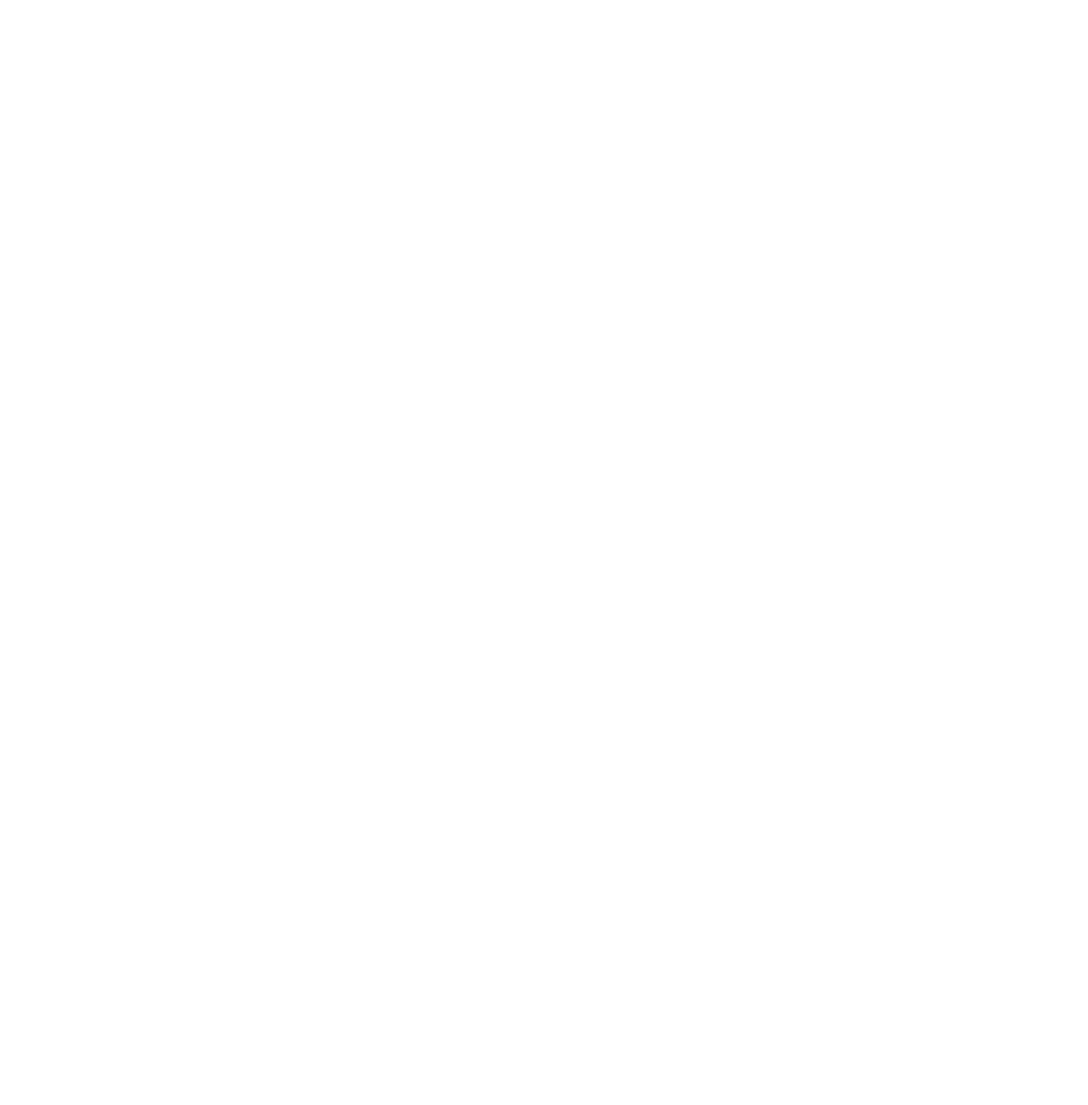
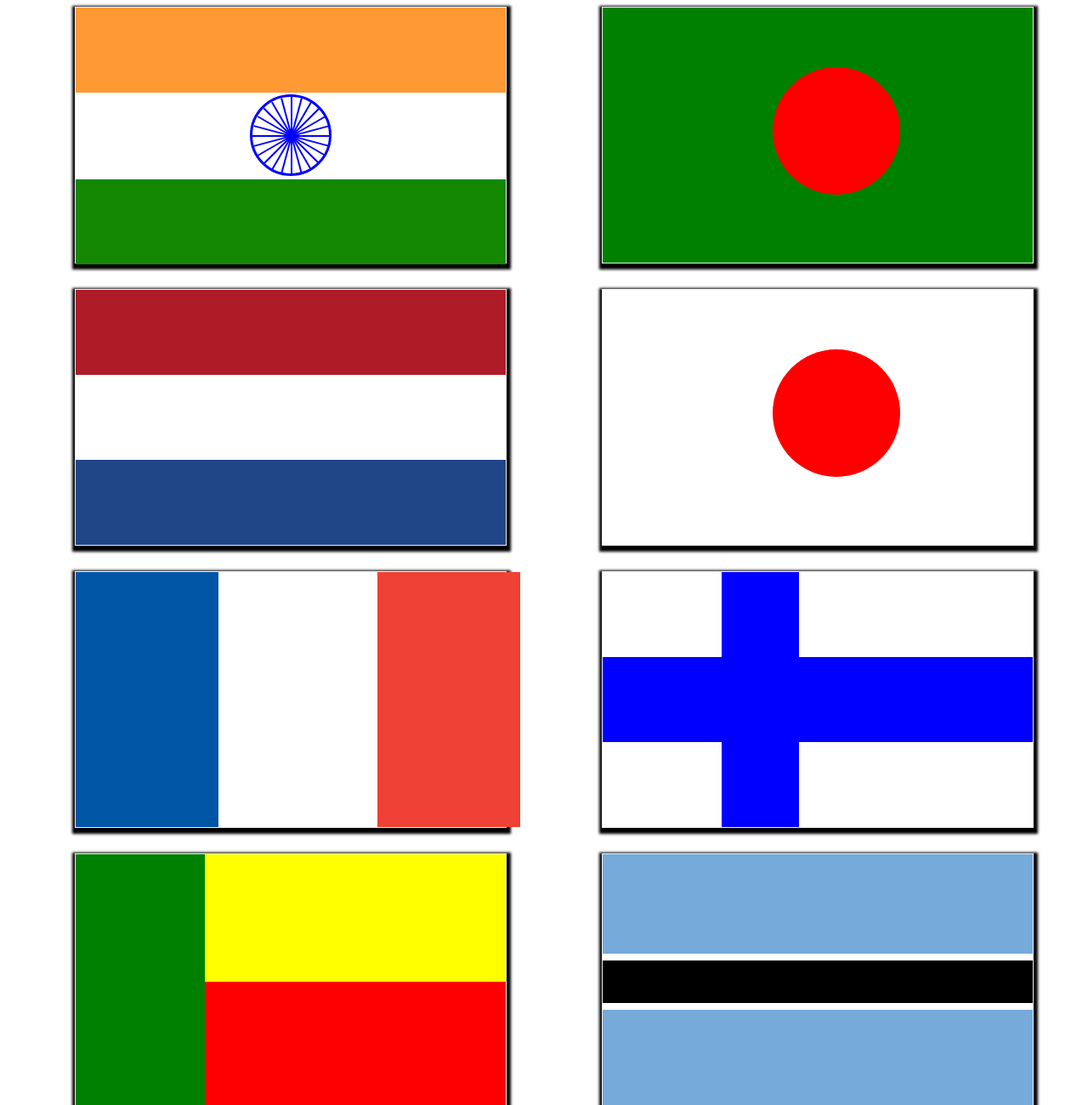
Before and after one commit to Hanan6927/MyCV, a plain HTML site: page question3.html in a window 1280 px wide. Shown: the top 1300 px of the page at 85% size. Before the commit the page ends 800 px from the top, so only its background shows below. Drawn offline with Linux system fonts and the light colour scheme.

Commit message:
-> In myworks file i have made some cards as a menu for the given 3 questions. I made it very interactive by adding some hover effets -> In question1 file i have made the questions by using selectors css file which is inside assets folder -> In question 2 file I have made the second questions answer which is the tictac board by using a simple trick in tables -> In question 3 I have drawn 12 flags by using html and css. For only this purpose I have made new css file called flags.css inside assets folder

```diff
--- a/assets/css.css
+++ b/assets/css.css
@@ -35,3 +35,6 @@ nav > ul > li{
 nav ul li a:hover{
     color: white;
 }
+.d1{
+    margin: 1.3%;
+}
--- /dev/null
+++ b/assets/flags.css
@@ -0,0 +1,382 @@
+#india{
+    margin-left: 80px;
+    float: left;
+    box-shadow: 1px 3px 3px 4px;
+}
+#india li{
+    width: 100%;
+    list-style-type: none;
+    height: 100px;
+}
+#india li:nth-child(1){
+    background-color: #ff9933;
+}
+#india li:nth-child(2){
+    background-color: #ffffff;
+}
+#india li:nth-child(3){
+    background-color: #138800;
+}.flip-card {
+
+    background-color: transparent;
+    width: 40%;
+    height: 300px;
+    border: 1px solid #f1f1f1;
+    perspective: 1000px;
+  }
+
+  /* This container is needed to position the front and back side */
+  .flip-card-inner {
+    position: relative;
+    width: 100%;
+    height: 100%;
+    text-align: center;
+    transition: transform 0.8s;
+    transform-style: preserve-3d;
+  }
+
+  /* Do an horizontal flip when you move the mouse over the flip box container */
+  .flip-card:hover .flip-card-inner {
+    transform: rotateY(180deg);
+  }
+
+  /* Position the front and back side */
+  .flip-card-front, .flip-card-back {
+    position: absolute;
+    width: 100%;
+    height: 100%;
+    -webkit-backface-visibility: hidden;
+    backface-visibility: hidden;
+  }
+  .flip-card-back {
+    background-color: dodgerblue;
+    color: white;
+    transform: rotateY(180deg);
+  }
+  #circle{
+    width: 90px;
+    height: 90px;
+    border: 3px solid #0000ff;
+    border-radius: 50%;
+    margin: 2px auto;
+  }
+  #circle div{
+      position: relative;
+      width: 90px;
+      border: 1px solid #0000ff;
+  }
+  #div1{
+      top: 45px;
+  }
+  #div2{
+      top: 43px;
+      transform: rotate(90deg);
+  }
+  #div3{
+    top: 41px;
+    transform: rotate(15deg);
+}
+#div4{
+    top: 39px;
+    transform: rotate(30deg);
+}
+#div5{
+    top: 37px;
+    transform: rotate(45deg);
+}
+#div6{
+    top: 35px;
+    transform: rotate(60deg);
+}
+#div7{
+    top: 33px;
+    transform: rotate(75deg);
+}
+#div8{
+    top: 31px;
+    transform: rotate(-15deg);
+}
+#div9{
+    top: 29px;
+    transform: rotate(-30deg);
+}
+#div10{
+    top: 27px;
+    transform: rotate(-45deg);
+}
+#div11{
+    top: 25px;
+    transform: rotate(-60deg);
+}
+#div12{
+    top: 23px;
+    transform: rotate(-75deg);
+}
+#bangladesh{
+    margin-left: 700px;
+    box-shadow: 1px 3px 3px 4px;
+}
+.sabuj_area{
+    width: 100%;
+    background-color: green;
+    height: 100%;
+}
+.red_circle{
+    position: relative;
+    width: 150px;
+    height:150px;
+    border-radius: 50%;
+    background-color: red;
+    top: 70px;
+    left: 200px;
+}
+#netherland{
+    margin-left: 80px;
+    margin-top: 30px;
+    box-shadow: 1px 3px 3px 4px;
+    float: left;
+}
+#netherland li{
+    width: 100%;
+    list-style-type: none;
+    height: 100px;
+}
+#netherland li:nth-child(1){
+    background-color: #AE1C28;
+}
+#netherland li:nth-child(2){
+    background-color: #ffffff;
+}
+#netherland li:nth-child(3){
+    background-color: #214688;
+}
+#japan{
+    margin-left: 700px;
+    margin-top: 30px;
+    box-shadow: 1px 3px 3px 4px;
+}
+.rectangle{
+    width: 100%;
+    background-color: white;
+    height: 100%;
+}
+.jap_circle{
+    position: relative;
+    width: 150px;
+    height:150px;
+    border-radius: 50%;
+    background-color: red;
+    top: 70px;
+    left: 200px;
+}
+#france{
+    margin-left: 80px;
+    float: left;
+    margin-top: 30px;
+    box-shadow: 1px 3px 3px 4px;
+}
+.f_flag{
+    background-color: white;
+    position: relative;
+}
+.f_flag:nth-child(1){
+    width: 33.3%;
+    height: 100%;
+    background-color: #0055A4;
+    position: absolute;
+    top: 0;
+    left: 0;
+}
+#t{
+    margin-left: 355px;
+    width: 100%;
+    height: 100%;
+    background-color:#EF4135;
+    position: absolute;
+    top: 0;
+    left: 0;
+}
+#finnland{
+    margin-top: 30px;
+    box-shadow: 1px 3px 3px 4px;
+    margin-left: 700px;
+}
+#finnland li{
+    width: 100%;
+    list-style-type: none;
+    height: 100px;
+}
+#finnland li:nth-child(1){
+    background-color: white;
+}
+#finnland li:nth-child(2){
+    background-color: blue;
+}
+#finnland li:nth-child(3){
+    background-color: white;
+}
+.t{
+    margin-left: 140px;
+    width: 18%;
+    height: 100%;
+    background-color:blue;
+    position: absolute;
+    top: 0;
+    left: 0;
+}
+#benin{
+    box-shadow: 1px 3px 3px 4px;
+    margin-top: 30px;
+    margin-left: 80px;
+    float: left;
+}
+#benin li{
+    width: 100%;
+    list-style-type: none;
+    height: 150px;
+}
+#benin li:nth-child(1){
+    background-color: yellow;
+}
+#benin li:nth-child(2){
+    background-color: red;
+}
+.benin_t{
+    width: 30%;
+    height: 100%;
+    background-color:green;
+    position: absolute;
+    top: 0;
+    left: 0;
+}
+#botswana{
+    box-shadow: 1px 3px 3px 4px;
+    margin-top: 30px;
+    margin-left: 700px;
+}
+#botswana li{
+    width: 100%;
+    list-style-type: none;
+    height: 117px;
+}
+#botswana li:nth-child(1){
+    background-color: #75aadb;
+}
+#botswana li:nth-child(2){
+    height: 50px;
+    margin: 8px 0;
+    background-color: black;
+}
+#botswana li:nth-child(3){
+    background-color: #75aadb;
+}
+#nigeria{
+    box-shadow: 1px 3px 3px 4px;
+    margin-top: 30px;
+    margin-left: 80px;
+    float: left;
+}
+#nig_1{
+    width: 33.3%;
+    height: 100%;
+    background-color: #008753;
+    position: absolute;
+    top: 0;
+    left: 0;
+}
+#nig_3{
+    width: 33.3%;
+    height: 100%;
+    background-color: #008753;
+    position: absolute;
+    top: 0;
+    right: 0;
+}
+#mali{
+    box-shadow: 1px 3px 3px 4px;
+    margin-top: 30px;
+    margin-left: 700px;
+}
+#mali_1{
+    width: 33.3%;
+    height: 100%;
+    background-color: #14B53A;
+    position: absolute;
+    top: 0;
+    left: 0;
+}
+#mali_2{
+    width: 33.4%;
+    height: 100%;
+    position: absolute;
+    top: 0;
+    left: 33.3%;
+    right: 33.3%;
+    background-color: #fcd116;
+}
+#mali_3{
+    width: 33.3%;
+    height: 100%;
+    background-color: #ce1126;
+    position: absolute;
+    top: 0;
+    right: 0;
+}
+#guinea{
+    box-shadow: 1px 3px 3px 4px;
+    margin-top: 30px;
+    margin-left: 80px;
+    float: left;
+}
+#gui_1{
+    width: 33.3%;
+    height: 100%;
+    background-color: #ce1126;
+    position: absolute;
+    top: 0;
+    left: 0;
+}
+#gui_2{
+    width: 33.4%;
+    height: 100%;
+    position: absolute;
+    top: 0;
+    left: 33.3%;
+    right: 33.3%;
+    background-color: #fcd116;
+}
+#gui_3{
+    width: 33.3%;
+    height: 100%;
+    background-color: #14B53A;
+    position: absolute;
+    top: 0;
+    right: 0;
+}
+#niger{
+    box-shadow: 1px 3px 3px 4px;
+    margin-top: 30px;
+    margin-left: 700px;
+}
+#niger li{
+    width: 100%;
+    list-style-type: none;
+    height: 100px;
+}
+#niger li:nth-child(1){
+    background-color: #e05206;
+}
+#niger li:nth-child(2){
+    background-color: #ffffff;
+}
+#niger li:nth-child(3){
+    background-color: #0db02b;
+}
+#nig_circle{
+    background-color: #e05206;
+    width: 90px;
+    height: 90px;
+    border: 3px solid #e05206;
+    border-radius: 50%;
+    margin: 2px auto;
+}
--- a/assets/selectors.css
+++ b/assets/selectors.css
@@ -2,58 +2,96 @@
 DO NOT ALTER THE EXISTING HTML TO DO THIS.  WRITE ONLY CSS!
 
 /* Give the <body> element a background of #bdc3c7*/
-
+body{
+    background: #bdc3c7;
+}
 
 /* Make the <h1> element #9b59b6*/
-
+#head{
+    color: #9b59b6;
+}
 
 /* Make all <h2> elements orange */
-
+h2{
+    color: orange;
+}
 
 /* Make all <li> elements blue(pick your own hexadecimal blue)*/
-
+li{
+    color: #ec66cf;
+}
 
 /*Change the background on every paragraph to be yellow*/
-
+p{
+    background-color: yellow;
+}
 
 /*Make all inputs have a 3px red border*/
-
+input{
+    border: solid 3px red;
+}
 
 /* Give everything with the class 'hello' a white background*/
-
+.hello{
+    background: white;
+}
 
 /* Give the element with id 'special' a 2px solid blue border(pick your own rgb blue)*/
-
+#special{
+    border: solid 2px rgb(34, 70, 100);
+}
 
 /*Make all the <p>'s that are nested inside of divs 25px font(font-size: 25px)*/
-
+div p{
+    font-size: 25px;
+}
 
 /*Make only inputs with type 'text' have a gray background*/
-
+input[type="text"]{
+    background: gray;
+}
 
 /* Give both <p>'s inside the 3rd <div> a pink background*/
-
+.pink{
+    background: pink;
+}
 
 /* Give the 2nd <p> inside the 3rd <div> a 5px white border*/
-
+#second_p{
+    border: solid 5px white;
+}
 
 /* Make the <em> in the 3rd <div> element white and 20px font(font-size:20px)*/
 
-
+div em{
+    color: white;
+    font-size: 20px;
+}
 
 /*BONUS CHALLENGES*/
 /*You may need to research some other selectors and properties*/
 
 /*Make all "checked" checkboxes have a left margin of 50px(margin-left: 50px)*/
-
+input:checked{
+    margin-left: 50px;
+}
 
 /* Make the <label> elements all UPPERCASE without changing the HTML(definitely look this one up*/
-
+label{
+    text-transform: uppercase;
+}
 
 /*Make the first letter of the element with id 'special' green and 100px font size(font-size: 100)*/
-
-
+#special:nth-of-type(1){
+    color: green;
+    font-size: 100px;
+}
 /*Make the <h1> element's color change to blue when hovered over */
-
+h1:hover{
+    color: blue;
+}
 
 /*Make the <a> element's that have been visited gray */
+a:visited{
+    color: gray;
+}
--- a/question1.html
+++ b/question1.html
@@ -2,10 +2,10 @@
 <head>
   <meta charset="UTF-8">
   <title>Selectors Exercise</title>
-  <link rel="stylesheet" type="text/css" href="selectors.css">
+  <link rel="stylesheet" type="text/css" href="./assets/selectors.css">
 </head>
 <body>
-  <h1>Selectors Exercise</h1>
+    <h1 id="head">Selectors Exercise</h1>
 
     <p>PARAGRAPH NOT INSIDE A DIV</p>
 
@@ -33,9 +33,10 @@
     <div>
     <h2>I am another awesome h2</h2>
 
-  <p>Cardigan Tumblr mlkshk, fap tilde 3 wolf moon Portland. Heirloom health goth taxidermy blog lo-fi selfies, post-ironic master cleanse fingerstache normcore. Kickstarter plaid twee, bespoke single-origin coffee sustainable lo-fi vinyl Pinterest pork belly <em>cronut skateboard</em> 3 wolf moon. Normcore single-origin coffee salvia, bespoke Austin swag Godard before they sold out kogi disrupt locavore. Lumbersexual Shoreditch Vice, artisan American Apparel master cleanse yr salvia vegan. Bespoke letterpress heirloom kale chips deep v four loko. Lomo sustainable put a bird on it trust fund post-ironic</p>
+    <p class="pink">Cardigan Tumblr mlkshk, fap tilde 3 wolf moon Portland. Heirloom health goth taxidermy blog lo-fi selfies, post-ironic master cleanse fingerstache normcore. Kickstarter plaid twee, bespoke single-origin coffee sustainable lo-fi vinyl Pinterest pork belly
+    <em>cronut skateboard</em> 3 wolf moon. Normcore single-origin coffee salvia, bespoke Austin swag Godard before they sold out kogi disrupt locavore. Lumbersexual Shoreditch Vice, artisan American Apparel master cleanse yr salvia vegan. Bespoke letterpress heirloom kale chips deep v four loko. Lomo sustainable put a bird on it trust fund post-ironic</p>
 
-  <p>I'm the second paragraph inside this div!</p>
+    <p class="pink" id="second_p">I'm the second paragraph inside this div!</p>
     </div>
 
     <p>PARAGRAPH NOT INSIDE A DIV</p>
--- a/question3.html
+++ b/question3.html
@@ -0,0 +1,178 @@
+<!DOCTYPE html>
+<html lang="en">
+<head>
+    <meta charset="UTF-8">
+    <meta name="viewport" content="width=device-width, initial-scale=1.0">
+    <link rel="stylesheet" href="./assets/flags.css">
+    <title>Document</title>
+</head>
+<body>
+    <div id="india" class="flip-card">
+        <div class="flip-card-inner">
+            <div class="flip-card-front">
+                <li></li>
+                <li>
+                    <div id="circle">
+                        <div id="div1"></div>
+                        <div id="div2"></div>
+                        <div id="div3"></div>
+                        <div id="div4"></div>
+                        <div id="div5"></div>
+                        <div id="div6"></div>
+                        <div id="div7"></div>
+                        <div id="div8"></div>
+                        <div id="div9"></div>
+                        <div id="div10"></div>
+                        <div id="div11"></div>
+                        <div id="div12"></div>
+                    </div>
+                </li>
+                <li></li>
+            </div>
+            <div class="flip-card-back">
+                <h1>INDIA</h1>
+            </div>
+        </div>
+    </div>
+    <div class="flip-card" id="bangladesh">
+        <div class="flip-card-inner">
+            <div class="flip-card-front">
+                <div class="sabuj_area">
+                   <div class="red_circle">
+                    </div>
+                </div>
+            </div>
+            <div class="flip-card-back">
+                <h1>BANGLADESH</h1>
+            </div>
+        </div>
+    </div>
+    <div class="flip-card" id="netherland">
+        <div class="flip-card-inner">
+            <div class="flip-card-front">
+                <li></li>
+                <li></li>
+                <li></li>
+            </div>
+            <div class="flip-card-back">
+                <h1>NETHERLAND</h1>
+            </div>
+        </div>
+    </div>
+    <div class="flip-card" id="japan">
+        <div class="flip-card-inner">
+            <div class="flip-card-front">
+                <div class="rectangle">
+                   <div class="jap_circle">
+                    </div>
+                </div>
+            </div>
+            <div class="flip-card-back">
+                <h1>JAPAN</h1>
+            </div>
+        </div>
+    </div>
+    <div class="flip-card" id="france">
+        <div class="flip-card-inner">
+            <div class="flip-card-front">
+                <div class="f_flag">
+                    <div></div>
+                    <div></div>
+                    <div id="t"></div>
+                </div>
+            </div>
+            <div class="flip-card-back">
+                <h1>FRANCE</h1>
+            </div>
+        </div>
+    </div>
+    <div class="flip-card" id="finnland">
+        <div class="flip-card-inner">
+            <div class="flip-card-front">
+                <li></li>
+                <li></li>
+                <li></li>
+                <div class="t"></div>
+            </div>
+            <div class="flip-card-back">
+                <h1>FINNLAND</h1>
+            </div>
+        </div>
+    </div>
+    <div class="flip-card" id="benin">
+        <div class="flip-card-inner">
+            <div class="flip-card-front">
+                <li></li>
+                <li></li>
+                <div class="benin_t"></div>
+            </div>
+            <div class="flip-card-back">
+                <h1>BENIN</h1>
+            </div>
+        </div>
+    </div>
+    <div class="flip-card" id="botswana">
+        <div class="flip-card-inner">
+            <div class="flip-card-front">
+                <li></li>
+                <li></li>
+                <li></li>
+            </div>
+            <div class="flip-card-back">
+                <h1>BOTSWANA</h1>
+            </div>
+        </div>
+    </div>
+    <div class="flip-card" id="nigeria">
+        <div class="flip-card-inner">
+            <div class="flip-card-front">
+                <div id="nig_1"></div>
+                <div id="nig_2"></div>
+                <div id="nig_3"></div>
+            </div>
+            <div class="flip-card-back">
+                <h1>NIGERIA</h1>
+            </div>
+        </div>
+    </div>
+    <div class="flip-card" id="mali">
+        <div class="flip-card-inner">
+            <div class="flip-card-front">
+                <div id="mali_1"></div>
+                <div id="mali_2"></div>
+                <div id="mali_3"></div>
+            </div>
+            <div class="flip-card-back">
+                <h1>MALI</h1>
+            </div>
+        </div>
+    </div>
+    <div class="flip-card" id="guinea">
+        <div class="flip-card-inner">
+            <div class="flip-card-front">
+                <div id="gui_1"></div>
+                <div id="gui_2"></div>
+                <div id="gui_3"></div>
+            </div>
+            <div class="flip-card-back">
+                <h1>GUINEA</h1>
+            </div>
+        </div>
+    </div>
+    <div id="niger" class="flip-card">
+        <div class="flip-card-inner">
+            <div class="flip-card-front">
+                <li></li>
+                <li>
+                    <div id="nig_circle">
+                    </div>
+                </li>
+                <li></li>
+            </div>
+            <div class="flip-card-back">
+                <h1>NIGER</h1>
+            </div>
+        </div>
+    </div>
+</body>
+</html>
```
Also changed, not shown: gallery.html (+1 -1 lines), myworks.html (+9 -5 lines), question2.html (+74 -0 lines). Lines whose indentation alone changed are shown as unchanged.
